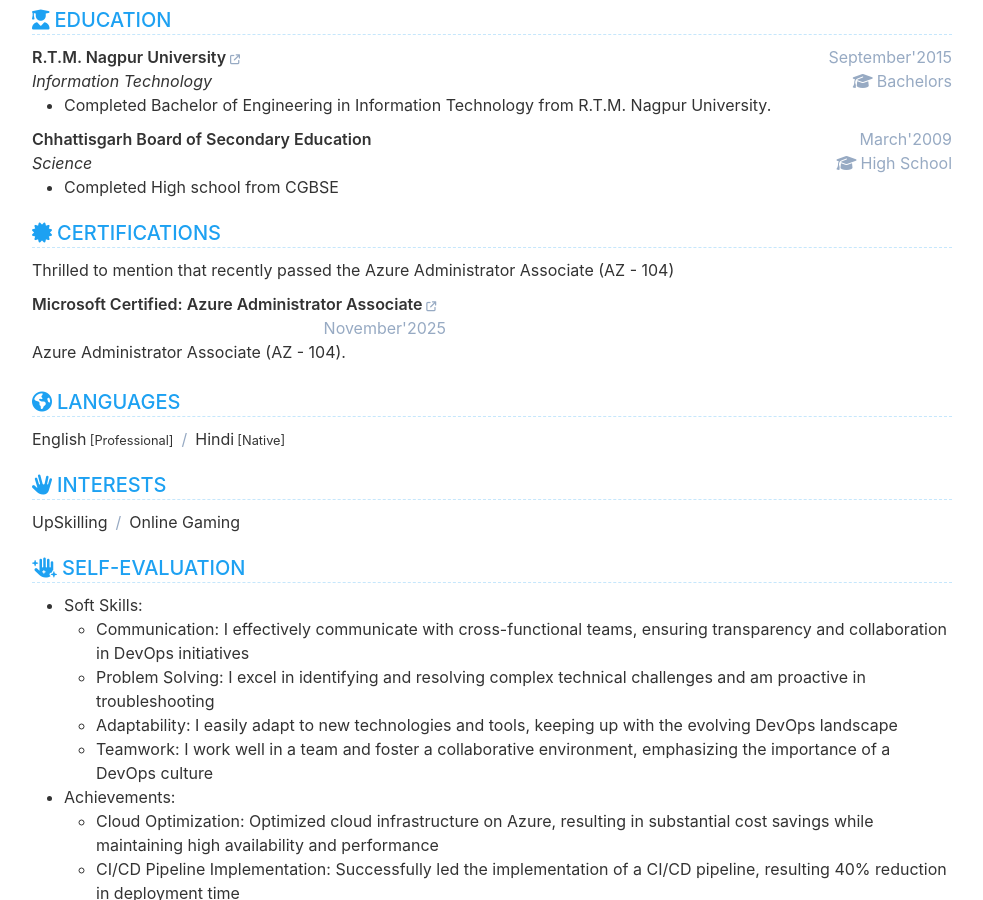
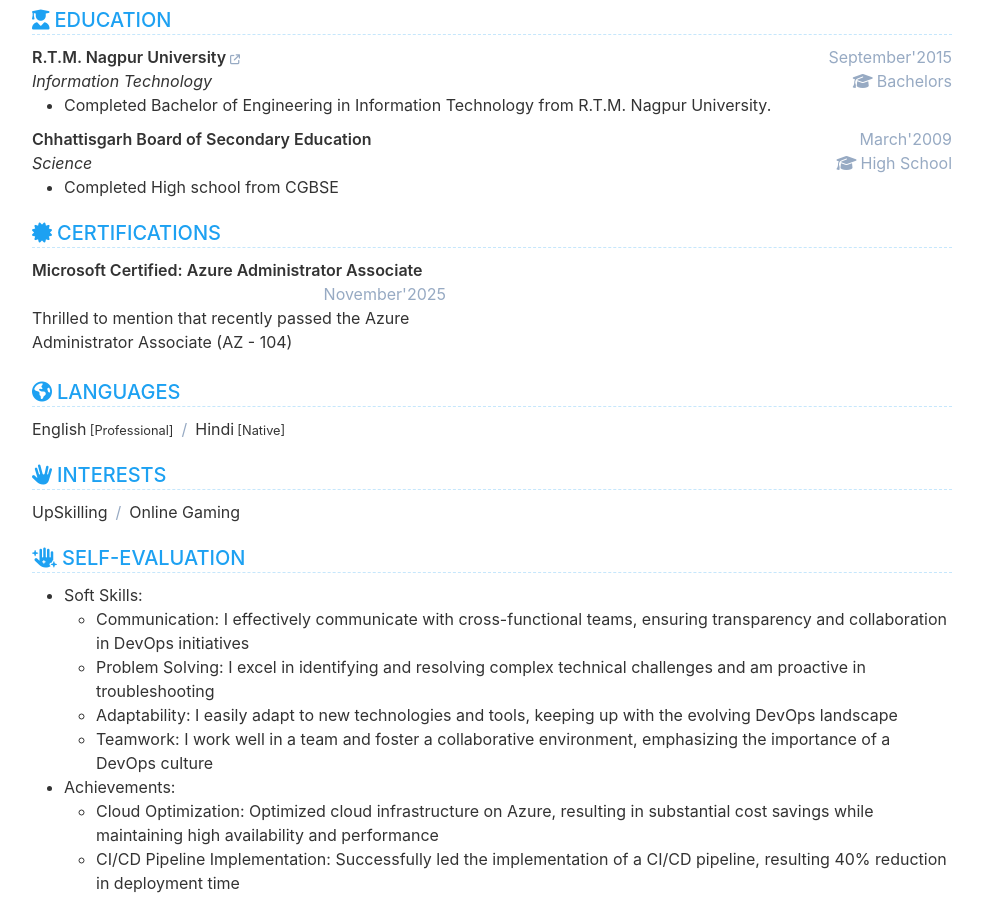
Before and after one commit to Raskinn/Resume, a Jekyll site: the page built from index.html, in a window 1280 px wide and 900 px high, scrolled down 1318 px. Shown: the whole window, without its empty margins (148-1131 px from the left). Built offline with Jekyll 4.4.1, drawn with Linux system fonts in a browser that asks for light colours.

Commit message:
added fixes

```diff
--- a/_data/data.yml
+++ b/_data/data.yml
@@ -293,14 +293,14 @@ certificate:
   order: 5
   title: Certifications
   description: |
-    Thrilled to mention that recently passed the Azure Administrator Associate (AZ - 104)
 
   items:
     - name: "Microsoft Certified: Azure Administrator Associate"
+      link:
       date: November'2025
-      link: "https://bit.ly/3YLeO94"
+      # link: "https://bit.ly/3YLeO94"
       description: |
-        Azure Administrator Associate (AZ - 104).
+        Thrilled to mention that recently passed the Azure Administrator Associate (AZ - 104)
     # - name: Example Certificate Two
     #   issuer: by Example
     #   date: 2020
```
